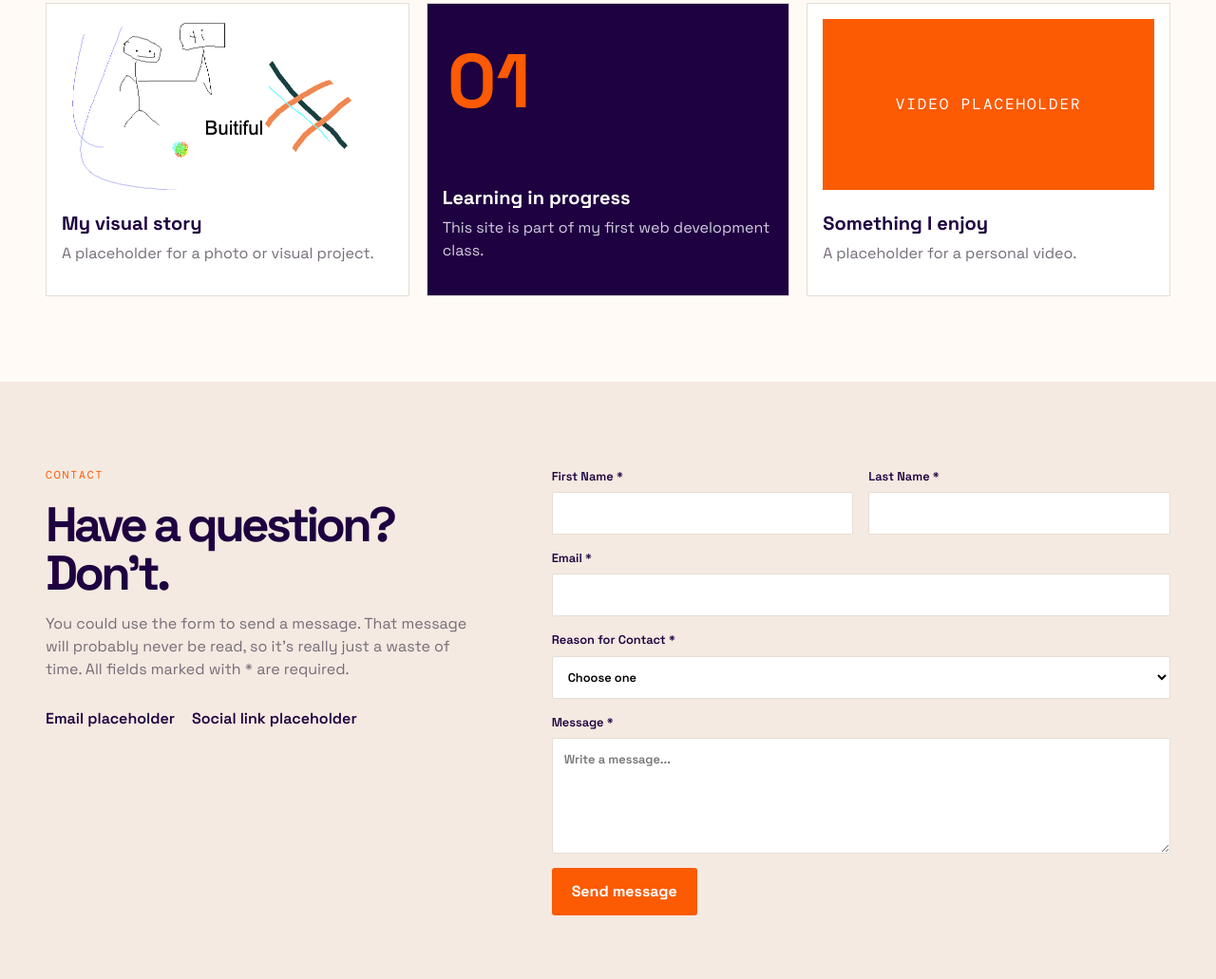
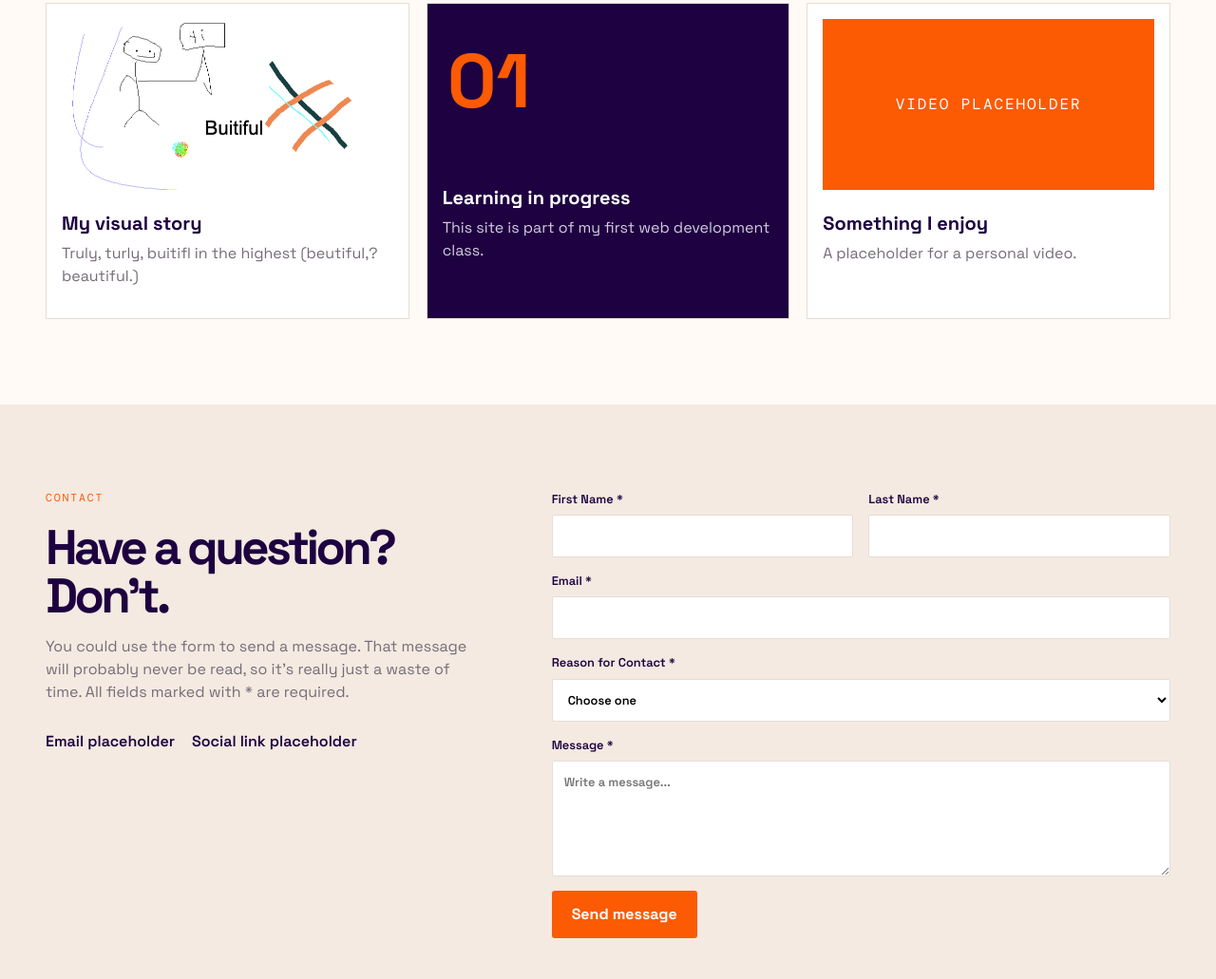
Before and after one commit to Stavros-H/The-Me-that-is-about, a website: page index.html in a window 1280 px wide. Shown: the part 1393-2424 px from the top of the page at 95% size. Drawn offline with nearby package versions, Linux system fonts and the light colour scheme.

Commit message:
A lot of home page stuff

```diff
--- a/index.html
+++ b/index.html
@@ -26,7 +26,7 @@
       <section class="section">
         <div class="section-heading"><div><p class="eyebrow">LOOK AT THIS</p><h2>Pictures to share</h2></div><a class="text-link" href="media.html">View all media →</a></div>
         <div class="card-grid three">
-          <article class="feature-card"><img class="feature-image" src="assets/home-card-image.png" alt="Featured personal media"><h3>My visual story</h3><p>A placeholder for a photo or visual project.</p></article>
+          <article class="feature-card"><img class="feature-image" src="assets/home-card-image.png" alt="Featured personal media"><h3>My visual story</h3><p>Truly, turly, buitifl in the highest (beutiful,? beautiful.)</p></article>
           <article class="feature-card accent-card"><div class="number">01</div><h3>Learning in progress</h3><p>This site is part of my first web development class.</p></article>
           <article class="feature-card"><div class="media-placeholder purple">VIDEO PLACEHOLDER</div><h3>Something I enjoy</h3><p>A placeholder for a personal video.</p></article>
         </div>
```
